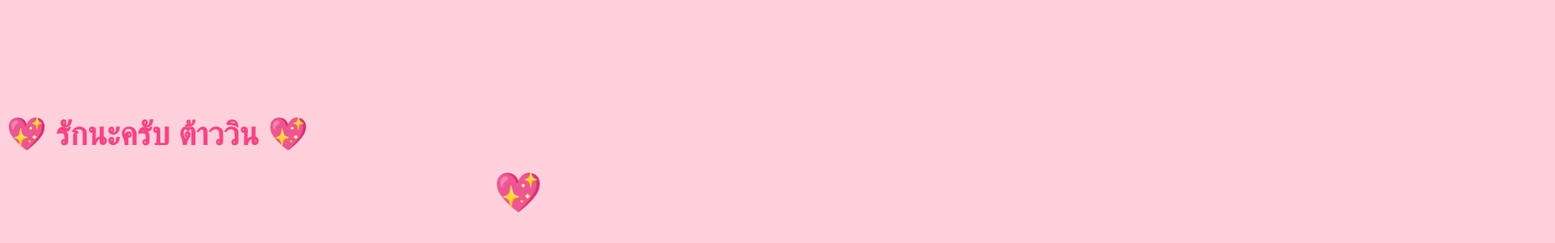
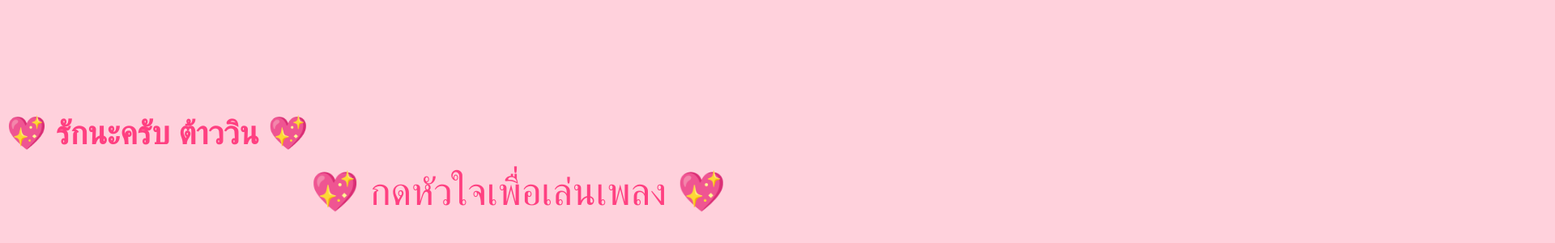
Before and after one commit to andrewillerr/win, a plain HTML site: page index.html in a window 1280 px wide. Shown: the part 204-504 px from the top of the page at 81% size, 1920 px wide, since content can reach past the window. Drawn offline with Linux system fonts and the light colour scheme.

Commit message:
Update index.html

```diff
--- a/index.html
+++ b/index.html
@@ -14,12 +14,13 @@
             height: 100vh;
             overflow: hidden;
             font-family: 'Pattaya', sans-serif;
+            position: relative;
         }
 
         .marquee-container {
-            position: relative;
             width: 100%;
             overflow: hidden;
+            margin-bottom: 20px;
         }
 
         .marquee {
@@ -36,6 +37,20 @@
             to { transform: translateX(-100%); }
         }
 
+        .play-button {
+            font-size: 3rem;
+            cursor: pointer;
+            background: none;
+            border: none;
+            color: #ff4081;
+            transition: transform 0.2s ease;
+            z-index: 10;
+        }
+
+        .play-button:hover {
+            transform: scale(1.2);
+        }
+
         .hearts {
             position: absolute;
             top: 0;
@@ -43,6 +58,8 @@
             width: 100%;
             height: 100%;
             pointer-events: none;
+            transform: translateX(-50%);
+            z-index: 1;
         }
 
         .heart {
@@ -59,20 +76,6 @@
             100% { transform: translateY(-400px) scale(1.5); opacity: 0; }
         }
 
-        .play-button {
-            font-size: 3rem;
-            cursor: pointer;
-            background: none;
-            border: none;
-            color: #ff4081;
-            transition: transform 0.2s ease;
-            margin-top: 20px;
-        }
-
-        .play-button:hover {
-            transform: scale(1.2);
-        }
-
         .audio-only {
             width: 1px;
             height: 1px;
@@ -87,7 +90,7 @@
         <div class="marquee">💖 รักนะครับ ต้าววิน 💖</div>
     </div>
 
-    <button class="play-button" onclick="playMusic()">💖</button>
+    <button class="play-button" onclick="playMusic()">💖 กดหัวใจเพื่อเล่นเพลง 💖</button>
 
     <div id="musicContainer"></div>
 
```
